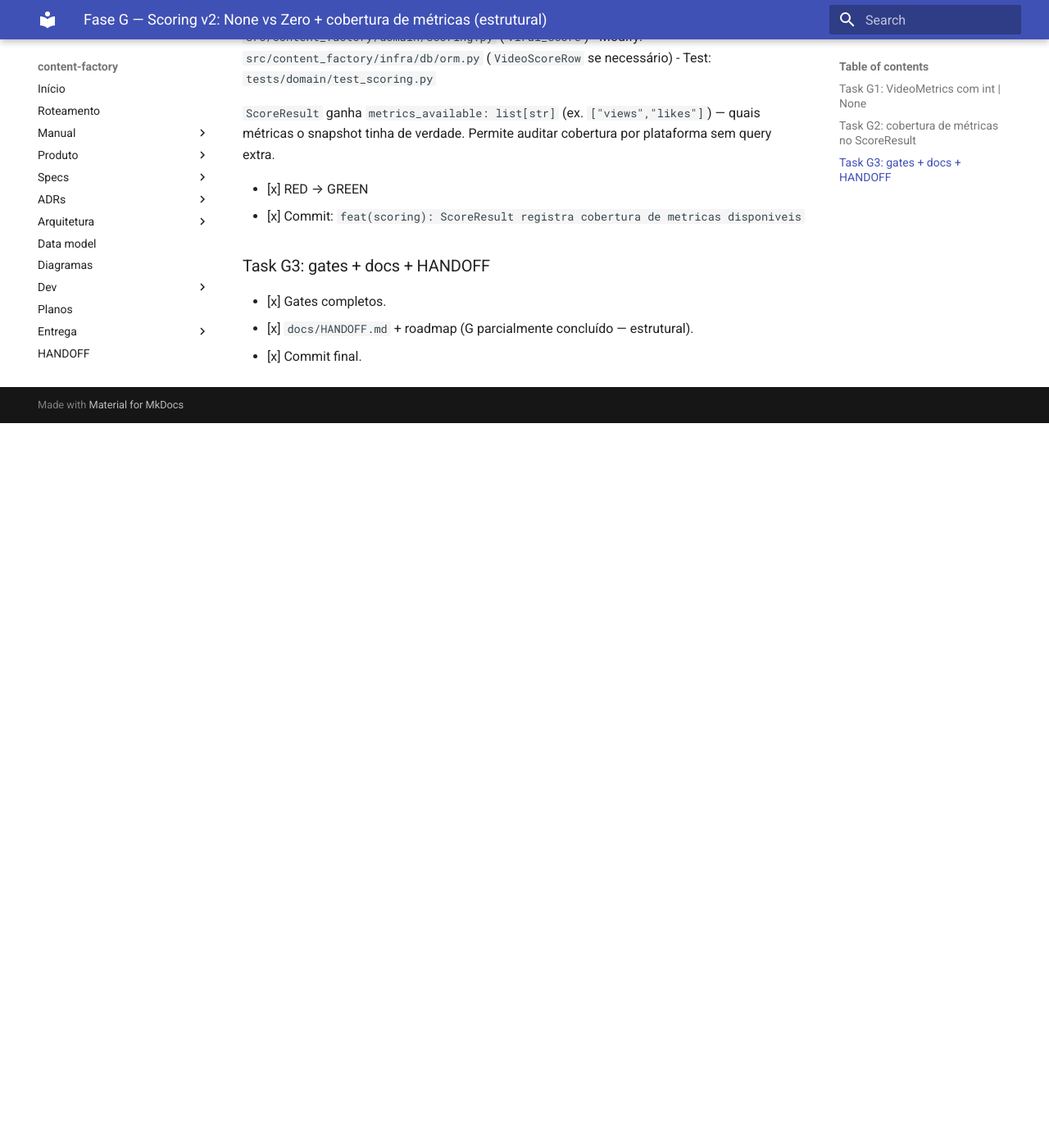
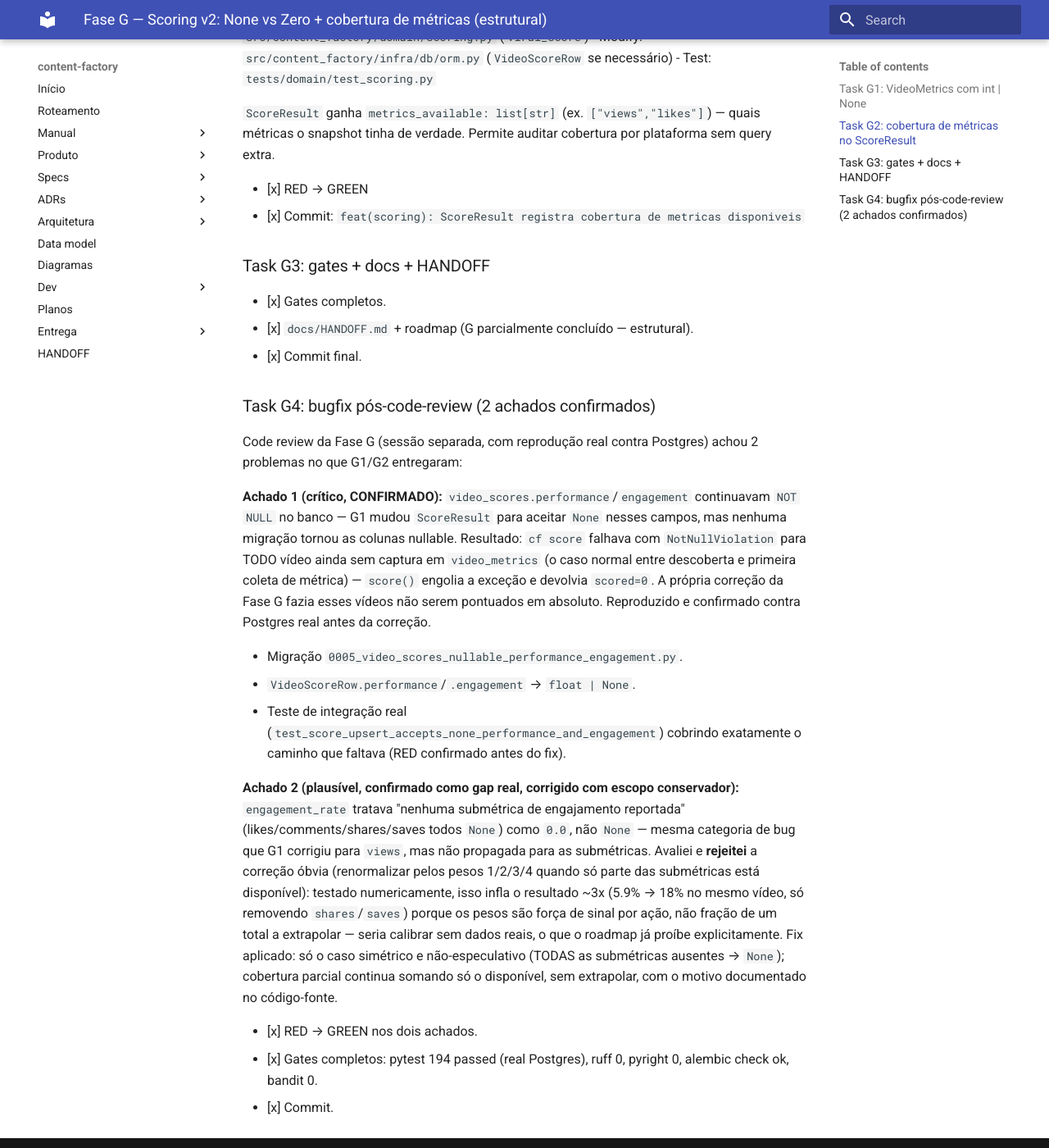
Before and after one commit to leonardodg/content-factory, an MkDocs documentation site: the page built from docs/ai-plans/2026-10-12-content-factory-fase-g-scoring-v2.md, in a window 1280 px wide and 1400 px high, scrolled down 929 px. Shown: the whole window at 82% size. Built offline with MkDocs 1.6.1 and Material for MkDocs 9.7.7, drawn with Linux system fonts in a browser that asks for light colours; before the commit the page ends 1445 px from its top, so only the background shows below that.

Commit message:
fix(scoring): video_scores.performance/engagement nullable + engagement_rate None simetrico
Code review da Fase G achou 2 problemas: video_scores.performance/engagement
continuavam NOT NULL enquanto ScoreResult passou a aceitar None, fazendo
cf score falhar com NotNullViolation para todo video sem metrica capturada
ainda (reproduzido contra Postgres real); e engagement_rate tratava "nenhuma
submetrica reportada" como 0.0 em vez de None. Migracao 0005 + VideoScoreRow
corrigidos; engagement_rate corrigido so para o caso simetrico e
nao-especulativo (renormalizar por peso pra cobertura parcial foi avaliado
e rejeitado - infla ~3x sem dados reais de calibracao).

Co-Authored-By: Claude Sonnet 5 <noreply@anthropic.com>

```diff
--- a/docs/ai-plans/2026-10-12-content-factory-fase-g-scoring-v2.md
+++ b/docs/ai-plans/2026-10-12-content-factory-fase-g-scoring-v2.md
@@ -49,3 +49,43 @@ por plataforma sem query extra.
 - [x] Gates completos.
 - [x] `docs/HANDOFF.md` + roadmap (G parcialmente concluído — estrutural).
 - [x] Commit final.
+
+### Task G4: bugfix pós-code-review (2 achados confirmados)
+
+Code review da Fase G (sessão separada, com reprodução real contra
+Postgres) achou 2 problemas no que G1/G2 entregaram:
+
+**Achado 1 (crítico, CONFIRMADO):** `video_scores.performance`/`engagement`
+continuavam `NOT NULL` no banco — G1 mudou `ScoreResult` para aceitar
+`None` nesses campos, mas nenhuma migração tornou as colunas nullable.
+Resultado: `cf score` falhava com `NotNullViolation` para TODO vídeo
+ainda sem captura em `video_metrics` (o caso normal entre descoberta e
+primeira coleta de métrica) — `score()` engolia a exceção e devolvia
+`scored=0`. A própria correção da Fase G fazia esses vídeos não serem
+pontuados em absoluto. Reproduzido e confirmado contra Postgres real
+antes da correção.
+
+- Migração `0005_video_scores_nullable_performance_engagement.py`.
+- `VideoScoreRow.performance`/`.engagement` → `float | None`.
+- Teste de integração real (`test_score_upsert_accepts_none_performance_and_engagement`)
+  cobrindo exatamente o caminho que faltava (RED confirmado antes do fix).
+
+**Achado 2 (plausível, confirmado como gap real, corrigido com escopo
+conservador):** `engagement_rate` tratava "nenhuma submétrica de
+engajamento reportada" (likes/comments/shares/saves todos `None`) como
+`0.0`, não `None` — mesma categoria de bug que G1 corrigiu para `views`,
+mas não propagada para as submétricas. Avaliei e **rejeitei** a correção
+óbvia (renormalizar pelos pesos 1/2/3/4 quando só parte das submétricas
+está disponível): testado numericamente, isso infla o resultado ~3x
+(5.9% → 18% no mesmo vídeo, só removendo `shares`/`saves`) porque os
+pesos são força de sinal por ação, não fração de um total a extrapolar
+— seria calibrar sem dados reais, o que o roadmap já proíbe
+explicitamente. Fix aplicado: só o caso simétrico e não-especulativo
+(TODAS as submétricas ausentes → `None`); cobertura parcial continua
+somando só o disponível, sem extrapolar, com o motivo documentado no
+código-fonte.
+
+- [x] RED → GREEN nos dois achados.
+- [x] Gates completos: pytest 194 passed (real Postgres), ruff 0,
+  pyright 0, alembic check ok, bandit 0.
+- [x] Commit.
```
Also changed, not shown: docs/HANDOFF.md (+19 -6 lines), docs/ai-plans/2026-10-12-content-factory-melhorias-roadmap.md (+34 -1 lines), 5 other files.
